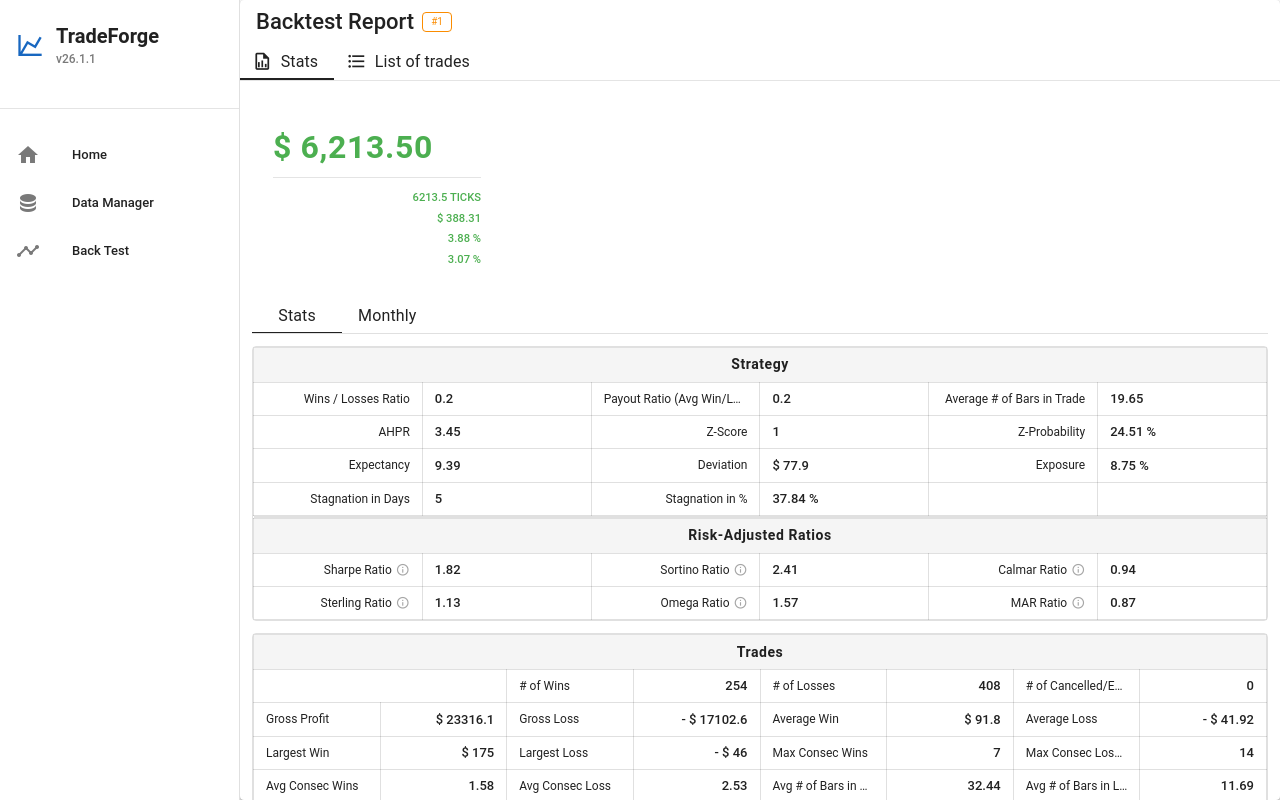
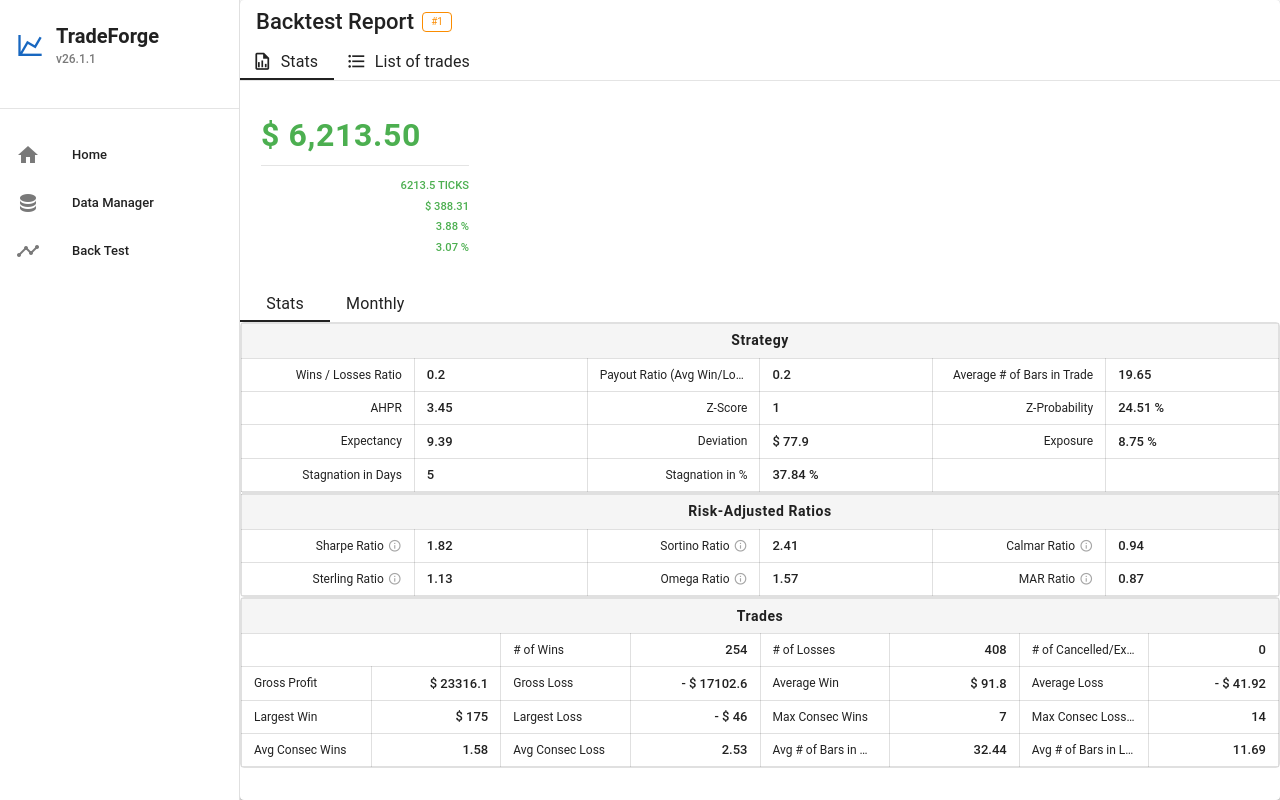
Before and after one commit to ArtemIyX/TradeForgeSharp, a Vue app in the folder TradeForge.VUE/: page /result/1 in a window 1280 px wide. Built offline with nearby package versions, Linux system fonts and the light colour scheme; the HTML template or start-up script is replaced by a standard one.

Commit message:
Scrollable tabs

```diff
--- a/TradeForge.VUE/src/components/backtest/strategy/strategy-report-tab/StrategyReportTab.vue
+++ b/TradeForge.VUE/src/components/backtest/strategy/strategy-report-tab/StrategyReportTab.vue
@@ -50,6 +50,50 @@
   </div>
 </template>
 
+
+
+<style scoped>
+
+.strategy-report-tab {
+  height: 100%;
+  display: flex;
+  flex-direction: column;
+  overflow: hidden;
+}
+
+/* The inner tabs window fills remaining space */
+.tabs-window {
+  flex: 1;
+  min-height: 0;
+  overflow: hidden;
+}
+
+/* Target the inner vuetify wrappers */
+.tabs-window :deep(.v-tabs-window__container) {
+  height: 100%;
+}
+
+.tabs-window :deep(.v-window-item) {
+  height: 100%;
+  overflow-y: auto;
+}
+
+/* your existing styles */
+.monthly-wrapper {
+  border: thin solid rgba(var(--v-theme-on-surface), 0.12);
+}
+
+.empty-section {
+  padding: 1.5rem;
+  text-align: center;
+  font-size: 0.8125rem;
+  color: rgba(var(--v-theme-on-surface), 0.38);
+  font-style: italic;
+  border: thin solid rgba(var(--v-theme-on-surface), 0.12);
+  border-radius: 0.25rem;
+}
+</style>
+
 <script setup lang="ts">
 import { ref } from 'vue';
 import type { StrategyReportData } from '@/types/strategy/StategyReport.interface';
@@ -66,43 +110,3 @@ defineProps<Props>();
 
 const activeTab = ref('stats');
 </script>
-
-<style scoped>
-.strategy-report-tab {
-  display: flex;
-  flex-direction: column;
-  width: 100%;
-  padding: 0.75rem;
-}
-
-.stats-combined {
-  display: flex;
-  flex-direction: column;
-  gap: 0.75rem;
-}
-
-.report-tabs {
-  border-bottom: thin solid rgba(var(--v-theme-on-surface), 0.12);
-}
-
-.tabs-window {
-  padding-top: 0.75rem;
-}
-
-.monthly-wrapper {
-  border: thin solid rgba(var(--v-theme-on-surface), 0.12);
-  border-radius: 0.25rem;
-  overflow: hidden;
-  min-height: 12rem;
-}
-
-.empty-section {
-  padding: 1.5rem;
-  text-align: center;
-  font-size: 0.8125rem;
-  color: rgba(var(--v-theme-on-surface), 0.38);
-  font-style: italic;
-  border: thin solid rgba(var(--v-theme-on-surface), 0.12);
-  border-radius: 0.25rem;
-}
-</style>
--- a/TradeForge.VUE/src/views/backtest/backtest-result-view/BacktestResultView.vue
+++ b/TradeForge.VUE/src/views/backtest/backtest-result-view/BacktestResultView.vue
@@ -1,5 +1,5 @@
 <template>
-  <v-card height="100vh">
+  <v-card class="scrollable-card">
     <!-- loading overlay -->
     <v-overlay
       :model-value="bLoading"
@@ -21,12 +21,12 @@
 
     <v-divider/>
 
-    <v-window v-model="activeTab" style=" height: 95%;">
-      <v-window-item value="stats" style="height: 100%;">
-        <StrategyReportTab :data="report"/>
+    <v-window v-model="activeTab">
+      <v-window-item value="stats">
+       <StrategyReportTab :data="report"/>
       </v-window-item>
 
-      <v-window-item value="trades" style="height: 100%; background-color: red">
+      <v-window-item value="trades">
 
       </v-window-item>
     </v-window>
@@ -34,7 +34,27 @@
 </template>
 
 <style scoped>
+.scrollable-card {
+  height: 100vh;
+  display: flex;
+  flex-direction: column;
+  overflow: hidden;
+}
 
+.scrollable-card :deep(.v-window) {
+  flex: 1;
+  min-height: 0;
+  overflow: hidden;
+}
+
+.scrollable-card :deep(.v-window__container) {
+  height: 100%;
+}
+
+.scrollable-card :deep(.v-window-item) {
+  height: 100%;
+  overflow-y: auto;
+}
 </style>
 <script setup lang="ts">
 import {useRoute} from 'vue-router'
```
